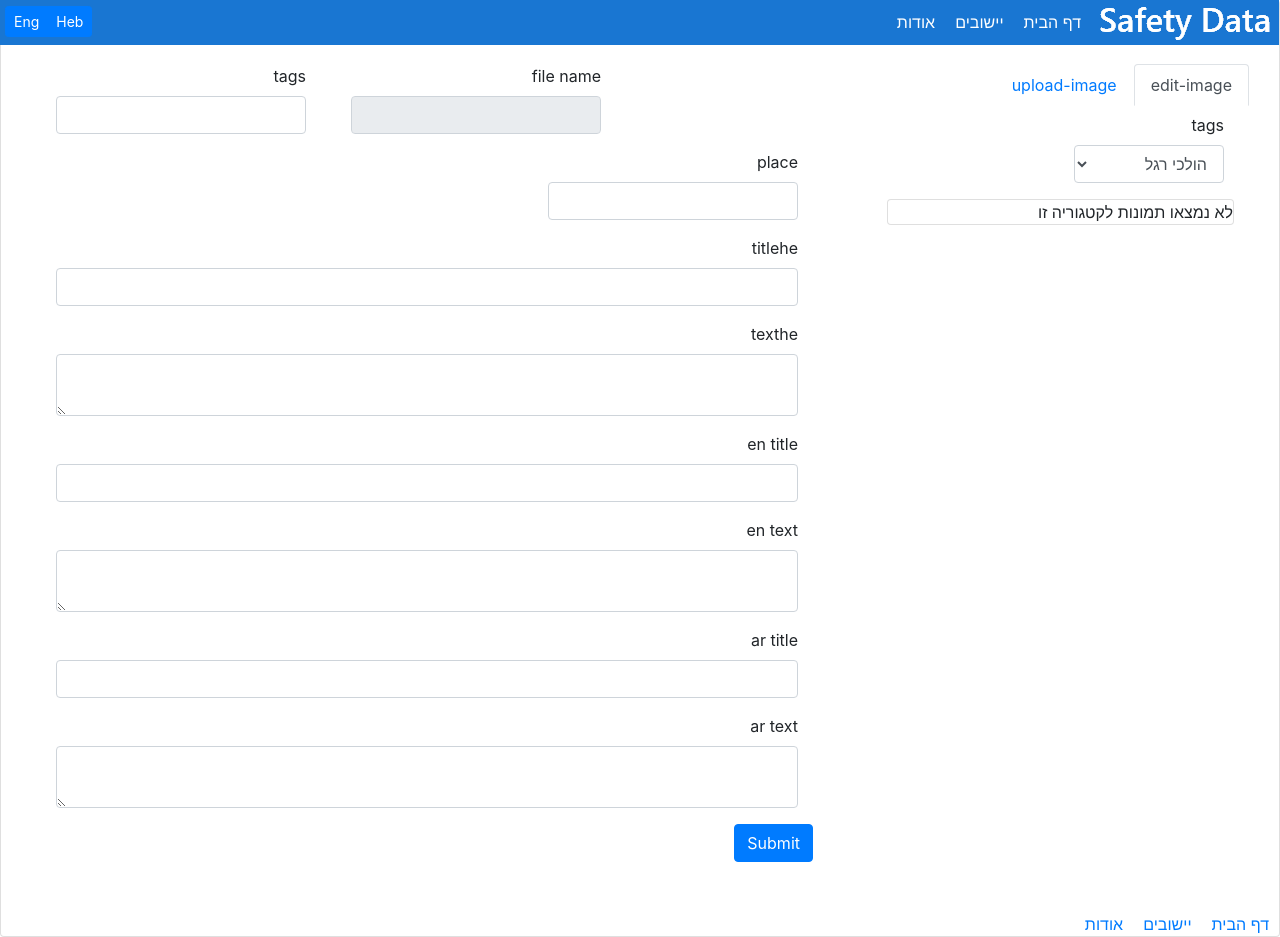
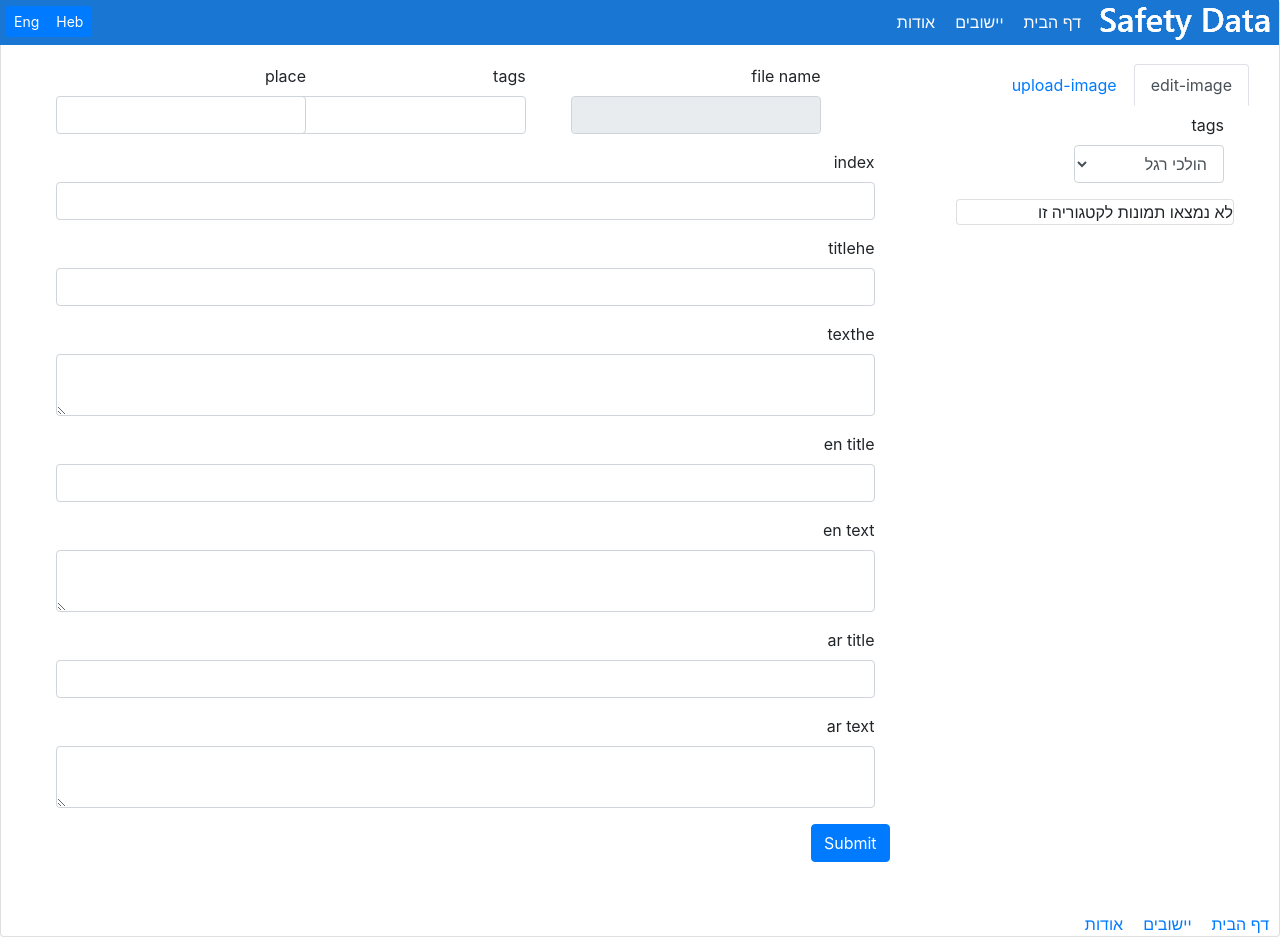
Before and after one commit to data-for-change/safety-data-client, a React (Create React App) app: page /update-img in a window 1280 px wide. Built offline with nearby package versions, Linux system fonts and the light colour scheme; no server answers.

Commit message:
add index to image gallery

```diff
--- a/src/components/molecules/CardUploadImageFile.tsx
+++ b/src/components/molecules/CardUploadImageFile.tsx
@@ -14,7 +14,7 @@ const CardUploadImageFile = observer(() => {
     marginTop: '15px',
     marginLeft: '5px',
     marginRight: '5px',
-    width: '70%',
+    width: '90%',
   };
   const [ifile, setFile] = React.useState('');
   const { imageStore } = useStore();
--- a/src/components/molecules/FormImageDetails.tsx
+++ b/src/components/molecules/FormImageDetails.tsx
@@ -15,6 +15,7 @@ const styleControl1 = {
 const styleControl2 = {
   width: '250px',
 };
+
 interface IProps { }
 interface IGroupProps {name: string}
 // interface IGroupProps {image: IimageEntity}
@@ -89,6 +90,25 @@ const GroupTextHe: React.FC<IGroupProps> = observer(({ name }) => {
   );
 });
 
+const GroupIndex: React.FC<IGroupProps> = observer(({ name }) => {
+  const { imageStore } = useStore();
+  const { setCurrImageVal } = imageStore;
+  const myVal = (imageStore.currImage !== null
+    && imageStore.currImage.index !== undefined
+    && imageStore.currImage.index !== null)
+    ? imageStore.currImage.index.toString() : '';
+  return (
+    <Form.Group as={Col} controlId={`exampleForm.Control${name}`}>
+      <Form.Label>
+        {name}
+      </Form.Label>
+      <Form.Control
+        value={myVal}
+        onChange={(e: React.ChangeEvent<HTMLInputElement>) => setCurrImageVal('index', Number.parseInt(e.target.value))}
+      />
+    </Form.Group>
+  );
+});
 
 const FormImageDetails: React.FC<IProps> = observer(() => {
   const { imageStore } = useStore();
@@ -110,11 +130,14 @@ const FormImageDetails: React.FC<IProps> = observer(() => {
             value={(currImage !== null) ? currImage.filename : ''}
           />
         </Form.Group>
-        <Col>
+        <Col xs={3}>
           <GroupTags name="tags" />
         </Col>
         <Col>
           <GroupPlace name="place" />
+        </Col>
+        <Col>
+          <GroupIndex name="index" />
         </Col>
       </Row>
       <Row>
--- a/src/services/ImageService.ts
+++ b/src/services/ImageService.ts
@@ -50,6 +50,7 @@ export const uploadImg = async (image: IimageEntity):
   formData.append('image', image.file);
   formData.append('tags', image.tags);
   formData.append('place', image.place);
+  if (image.index !== undefined) formData.append('index', image.index?.toString());
   const url = '/api/v1/img/';
   const response = await fetch(url, {
     method: 'POST',
--- a/src/stores/ImageEntity.tsx
+++ b/src/stores/ImageEntity.tsx
@@ -14,6 +14,7 @@ export interface IimageEntity extends ImageEntityLean {
     texten?: string;
     titlear?: string;
     textar?: string;
+    index?: number;
     file?: File
   }
 
@@ -55,5 +56,8 @@ export default class ImageEntity implements IimageEntity {
   @observable
   place: string;
 
+  @observable
+  index?: number;
+
   file?: File;
 }
```
